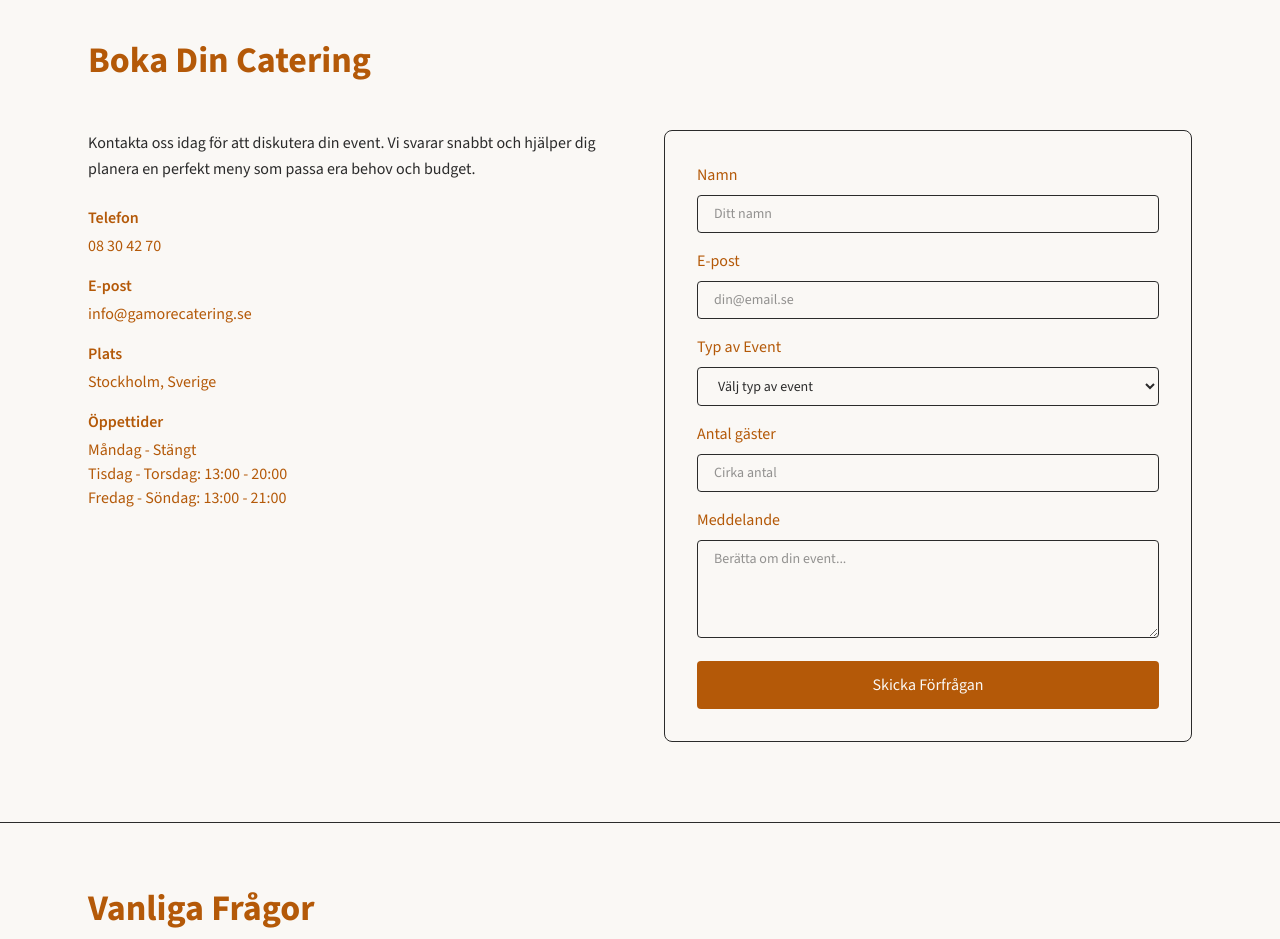
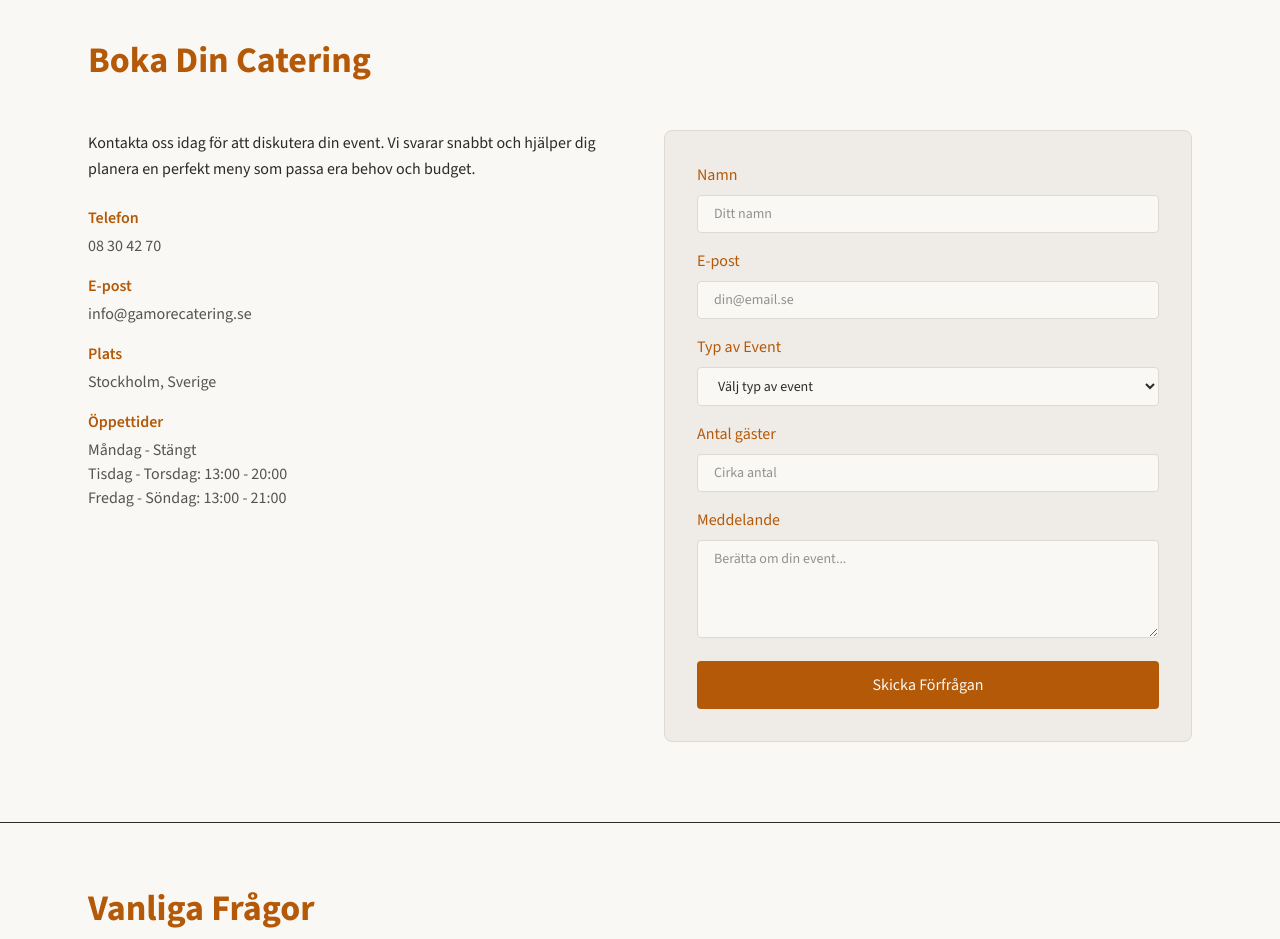
Before and after one commit to Egeeoz/gamoreCatering, a Next.js app: page / in a window 1280 px wide. Shown: the part 3340-4279 px from the top of the page. Built offline with nearby package versions, Linux system fonts and the light colour scheme.

Commit message:
Clean up contact component. Improve SEO. Improve styling

```diff
--- a/app/components/Contact.tsx
+++ b/app/components/Contact.tsx
@@ -54,14 +54,14 @@ export default function Contact() {
         Boka Din Catering
       </h2>
       <div className="grid grid-cols-1 md:grid-cols-2 gap-8 md:gap-12">
-        <div>
-          <p className="mb-6 leading-relaxed text-foreground-secondary text-sm md:text-base">
+        <section>
+          <h4 className="mb-6 leading-relaxed text-foreground-secondary text-sm md:text-base">
             Kontakta oss idag för att diskutera din event. Vi svarar snabbt och
             hjälper dig planera en perfekt meny som passa era behov och budget.
-          </p>
-          <div className="space-y-4 text-accent text-sm md:text-base">
-            <div>
-              <p className="font-semibold mb-1">Telefon</p>
+          </h4>
+          <div className="space-y-4 text-sm md:text-base [&_h5]:text-accent [&_p]:text-foreground/80">
+            <section>
+              <h5 className="font-semibold mb-1">Telefon</h5>
               <p>
                 <a
                   href="tel:+08 30 42 70"
@@ -70,9 +70,9 @@ export default function Contact() {
                   08 30 42 70
                 </a>
               </p>
-            </div>
-            <div>
-              <p className="font-semibold mb-1">E-post</p>
+            </section>
+            <section>
+              <h5 className="font-semibold mb-1">E-post</h5>
               <p>
                 <a
                   href="mailto:info@gamorecatering.se"
@@ -81,22 +81,22 @@ export default function Contact() {
                   info@gamorecatering.se
                 </a>
               </p>
-            </div>
-            <div>
-              <p className="font-semibold mb-1">Plats</p>
+            </section>
+            <section>
+              <h5 className="font-semibold mb-1">Plats</h5>
               <p>Stockholm, Sverige</p>
-            </div>
-            <div>
-              <p className="font-semibold mb-1">Öppettider</p>
+            </section>
+            <section>
+              <h5 className="font-semibold mb-1">Öppettider</h5>
               <p>Måndag - Stängt</p>
               <p>Tisdag - Torsdag: 13:00 - 20:00</p>
               <p>Fredag - Söndag: 13:00 - 21:00</p>
-            </div>
+            </section>
           </div>
-        </div>
+        </section>
         <form
           onSubmit={handleSubmit}
-          className="border border-border-color rounded-lg p-4 md:p-8 bg-background-secondary"
+          className="border border-border rounded-lg p-4 md:p-8 bg-secondary [&_input]:border-border [&_select]:border-border [&_textarea]:border-border [&_input]:w-full [&_input]:rounded [&_input]:px-4 [&_input]:py-2 [&_input]:bg-background [&_input]:text-foreground [&_input]:border [&_input]:focus:outline-none [&_input]:focus:border-accent [&_input]:text-sm"
         >
           <div className="space-y-4">
             <div>
@@ -111,7 +111,6 @@ export default function Contact() {
                 name="name"
                 type="text"
                 required
-                className="w-full rounded px-4 py-2 bg-background text-foreground border border-border-color focus:outline-none focus:border-accent text-sm"
                 placeholder="Ditt namn"
               />
             </div>
@@ -127,7 +126,6 @@ export default function Contact() {
                 name="email"
                 type="email"
                 required
-                className="w-full rounded px-4 py-2 bg-background text-foreground border border-border-color focus:outline-none focus:border-accent text-sm"
                 placeholder="din@email.se"
               />
             </div>
@@ -142,7 +140,7 @@ export default function Contact() {
                 id="event"
                 name="event"
                 required
-                className="w-full rounded px-4 py-2 bg-background text-foreground border border-border-color focus:outline-none focus:border-accent text-sm"
+                className="w-full rounded px-4 py-2 bg-background text-foreground border focus:outline-none focus:border-accent text-sm"
               >
                 <option>Välj typ av event</option>
                 <option>Företagsevenemang</option>
@@ -164,7 +162,6 @@ export default function Contact() {
                 name="amountGuests"
                 type="number"
                 required
-                className="w-full rounded px-4 py-2 bg-background text-foreground border border-border-color focus:outline-none focus:border-accent text-sm"
                 placeholder="Cirka antal"
               />
             </div>
@@ -179,7 +176,7 @@ export default function Contact() {
                 id="message"
                 name="message"
                 rows={4}
-                className="w-full rounded px-4 py-2 bg-background text-foreground border border-border-color focus:outline-none focus:border-accent text-sm"
+                className="w-full rounded px-4 py-2 bg-background text-foreground border focus:outline-none focus:border-accent text-sm"
                 placeholder="Berätta om din event..."
               />
             </div>
```
